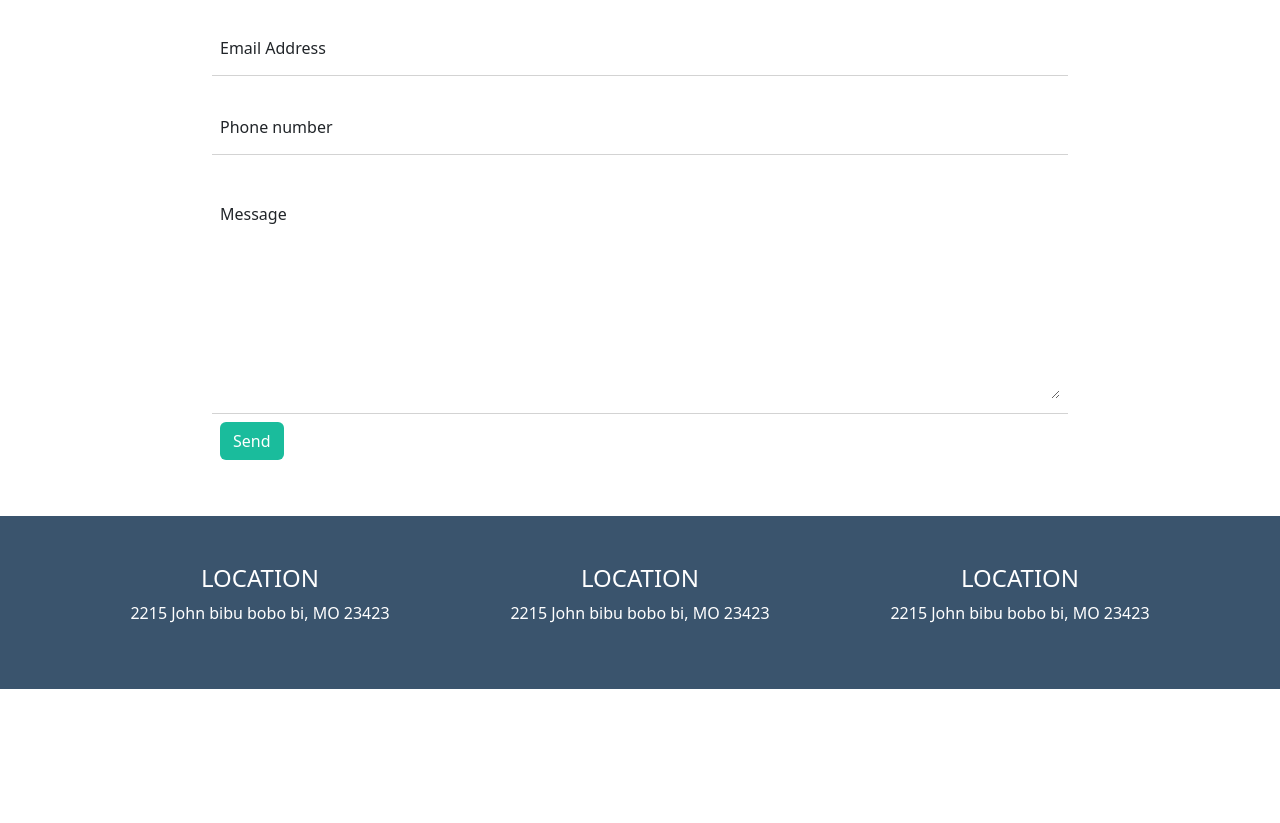
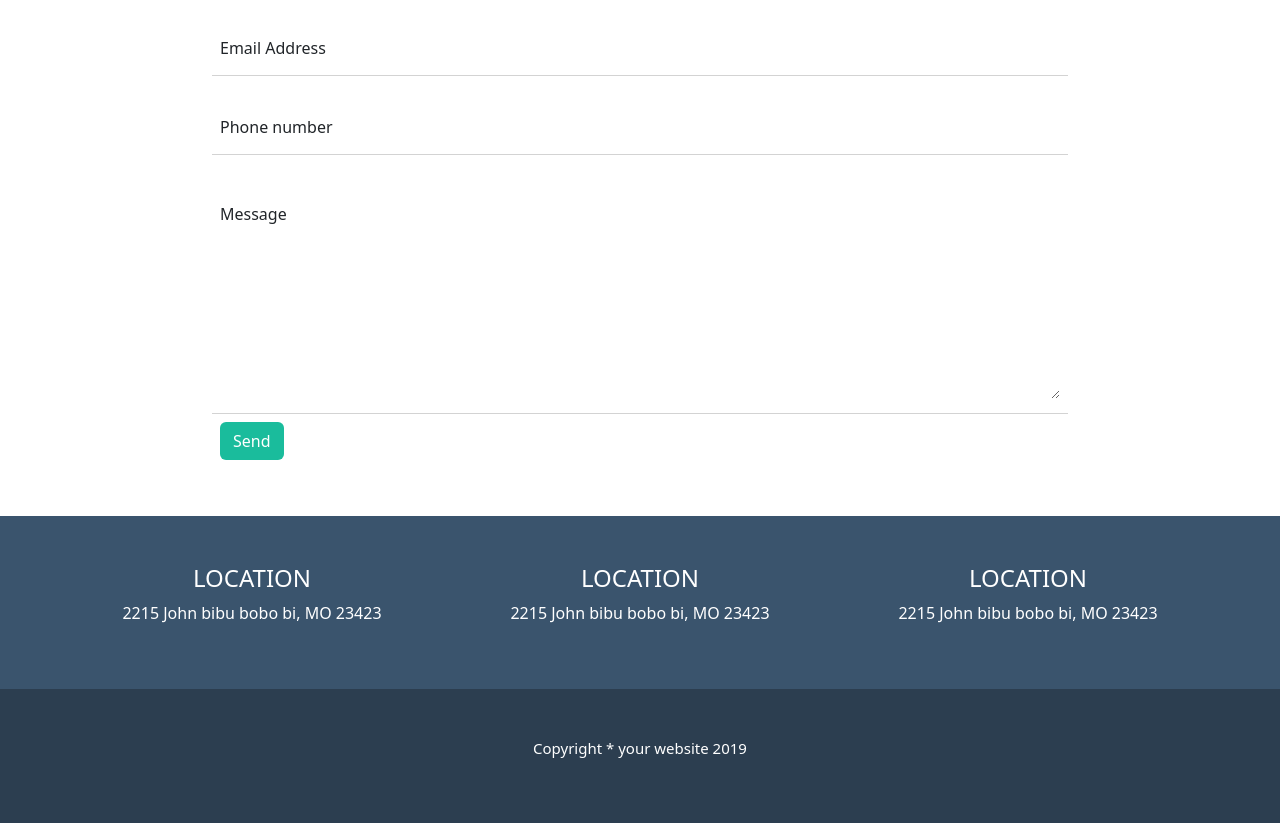
Before and after one commit to alessandro-cordoglio/html-css-bootstrap-freelancer, a plain HTML site: page index.html in a window 1280 px wide. Shown: the part 1779-2602 px from the top of the page. Before the commit the page ends 2468 px from the top, so only its background shows below. Drawn offline with nearby package versions, Linux system fonts and the light colour scheme.

Commit message:
terminato progetto

```diff
--- a/css/style.css
+++ b/css/style.css
@@ -52,3 +52,7 @@
 .ms-btn-send{
     background-color: var(--ms-primary-color) !important;
 }
+
+#footer-copyright p{
+    font-size: 15px;
+}
--- a/index.html
+++ b/index.html
@@ -165,12 +165,12 @@
     <footer>
         <section id="footer-info" class="bg-color-third">
             <div class="container py-5">
-                <div class="row text-white">
+                <div class="row text-white g-5">
                     <div class="col-md-4 col-12 text-center">
                         <h4>LOCATION</h4>
                         <p>2215 John bibu bobo bi, MO 23423</p>
                     </div>
-                    <div class="col-md-4 col-12 text-center">
+                    <div class="col-md-4 col-12 text-center ">
                         <h4>LOCATION</h4>
                         <p>2215 John bibu bobo bi, MO 23423</p>
                     </div>
@@ -181,6 +181,13 @@
                 </div>
             </div>
         </section>
+        <section id="footer-copyright" class="bg-color-secondary">
+            <div class="container py-5">
+                <div class="text-white text-center">
+                    <p>Copyright * your website 2019</p>
+                </div>
+            </div>
+        </section>
     </footer>
 
     <script src="https://cdn.jsdelivr.net/npm/bootstrap@5.2.2/dist/js/bootstrap.bundle.min.js" integrity="sha384-OERcA2EqjJCMA+/3y+gxIOqMEjwtxJY7qPCqsdltbNJuaOe923+mo//f6V8Qbsw3" crossorigin="anonymous"></script>
```
